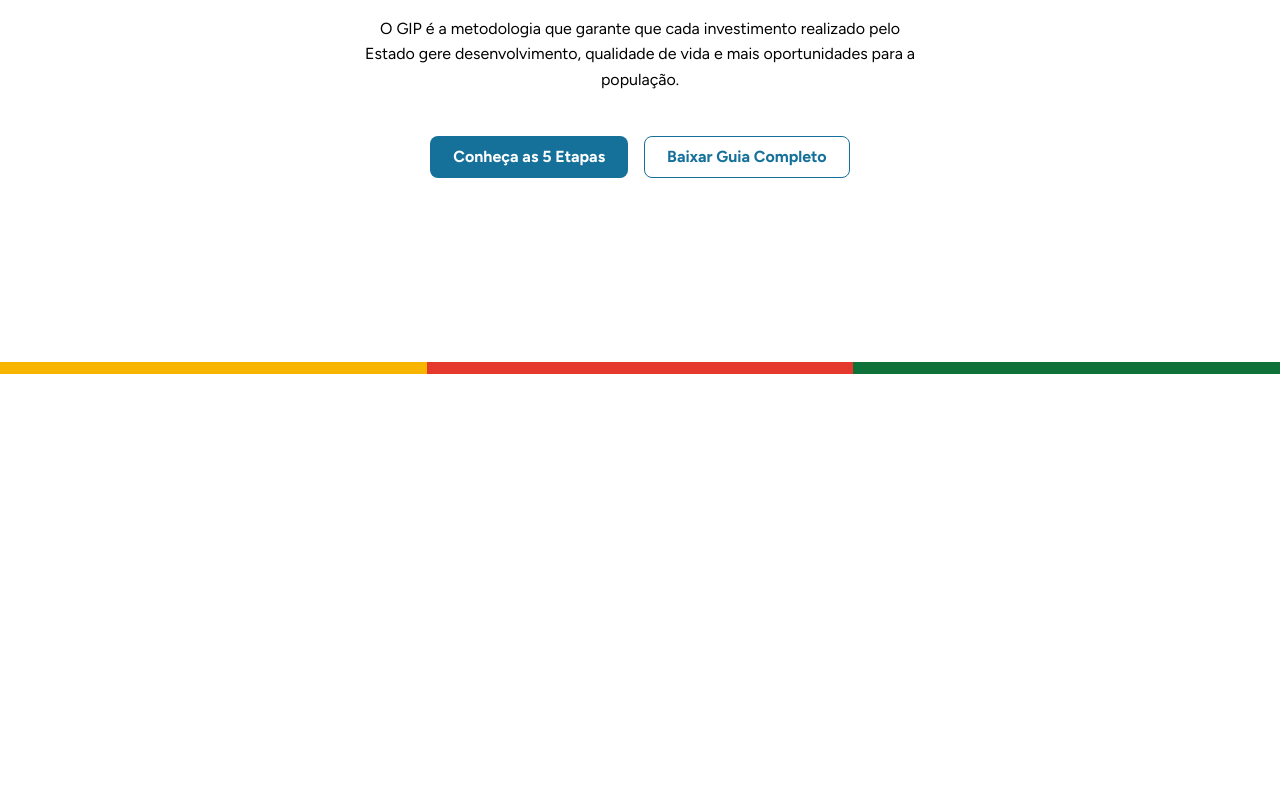
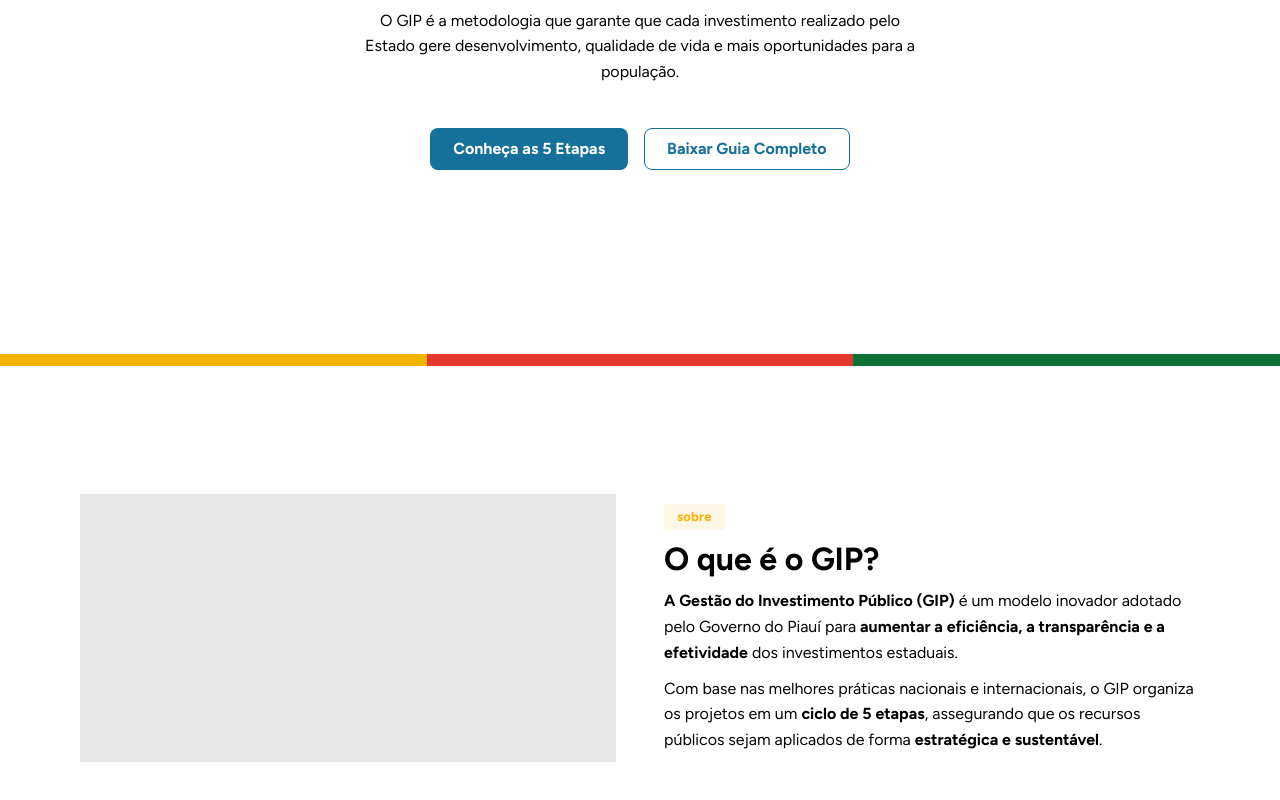
Before and after one commit to FelipeDuan/lp-gip, a Next.js app: page / in a window 1280 px wide. Shown: the part 460-1260 px from the top of the page. Before the commit the page ends 834 px from the top, so only its background shows below. Built offline with nearby package versions, Linux system fonts and the light colour scheme.

Commit message:
feat: sobre section

```diff
--- a/src/app/page.tsx
+++ b/src/app/page.tsx
@@ -1,5 +1,11 @@
 import { Hero } from "@/components/sections/Hero/hero-page";
+import { SobrePage } from "@/components/sections/Sobre/sobre-page";
 
 export default function Home() {
-  return <Hero />;
+  return (
+    <>
+      <Hero />
+      <SobrePage />
+    </>
+  );
 }
--- a/src/components/layouts/header.tsx
+++ b/src/components/layouts/header.tsx
@@ -21,7 +21,7 @@ export function Header() {
   ];
 
   return (
-    <header className="flex items-center py-2 px-5 text-white justify-between bg-primary-600 w-full lg:px-8">
+    <header className="flex items-center py-2 px-5 text-white justify-between bg-primary-600 w-full sm:px-5 md:px-8 xl:px-20">
       <div className="lg:hidden">
         <HeaderLink
           label="Projetos e Programas"
--- a/src/components/sections/Hero/hero-header.tsx
+++ b/src/components/sections/Hero/hero-header.tsx
@@ -15,7 +15,7 @@ export function HeroHeader() {
   ];
 
   return (
-    <header className="flex w-full justify-between items-center px-5 py-2 border-b-2 border-b-border lg:px-8 lg:py-3">
+    <header className="flex w-full justify-between items-center px-5 py-2 border-b-2 border-b-border sm:px-5 md:px-8 xl:px-20">
       <Text fw={700} size="lg">
         Logo
       </Text>
--- /dev/null
+++ b/src/components/sections/Sobre/content.tsx
@@ -0,0 +1,56 @@
+import { Badge, Stack, Text, Title } from "@mantine/core";
+
+export function SobreContent() {
+  // ToDo: verificar se há como refatorar esse conteúdo
+
+  return (
+    <Stack gap={10}>
+      <Badge
+        variant="light"
+        color="yellow"
+        radius="sm"
+        size="lg"
+        tt="lowercase"
+        fw={600}
+      >
+        sobre
+      </Badge>
+
+      <Title order={2} fw={800} lh={1.2} fz={{ base: 24, md: 32 }}>
+        O que é o GIP?
+      </Title>
+
+      <Text
+        c="var(--color-neutral-default)"
+        fz={{ base: "sm", md: "md" }}
+        lh={1.6}
+      >
+        <Text span fw={700}>
+          A Gestão do Investimento Público (GIP)
+        </Text>{" "}
+        é um modelo inovador adotado pelo Governo do Piauí para{" "}
+        <Text span fw={700}>
+          aumentar a eficiência, a transparência e a efetividade
+        </Text>{" "}
+        dos investimentos estaduais.
+      </Text>
+
+      <Text
+        c="var(--color-neutral-default)"
+        fz={{ base: "sm", md: "md" }}
+        lh={1.6}
+      >
+        Com base nas melhores práticas nacionais e internacionais, o GIP
+        organiza os projetos em um{" "}
+        <Text span fw={700}>
+          ciclo de 5 etapas
+        </Text>
+        , assegurando que os recursos públicos sejam aplicados de forma{" "}
+        <Text span fw={700}>
+          estratégica e sustentável
+        </Text>
+        .
+      </Text>
+    </Stack>
+  );
+}
--- /dev/null
+++ b/src/components/sections/Sobre/imagem-lateral.tsx
@@ -0,0 +1,6 @@
+export function SobreImagemLateral() {
+  // ToDo: depois eu tenho que trocar para a imagem
+  return (
+    <div className="w-full sm:w-1/2 min-w-0 aspect-square sm:aspect-[3/4] md:aspect-square lg:aspect-[4/3] xl:aspect-[4/2] bg-neutral-emphasis/10" />
+  );
+}
--- /dev/null
+++ b/src/components/sections/Sobre/sobre-page.tsx
@@ -0,0 +1,23 @@
+"use client";
+
+import { SobreContent } from "./content";
+import { SobreImagemLateral } from "./imagem-lateral";
+
+export function SobrePage() {
+  // ToDo: depois eu tenho que refatorar isso aqui
+  return (
+    <section className="pt-16 pb-8 px-5 md:pt-24 md:pb-12 md:px-8 lg:pt-32 lg:pb-20 lg:px-16 xl:px-20">
+      <div className="mx-auto">
+        <div className="flex flex-col gap-8 sm:flex-row sm:gap-10 lg:gap-12 items-center">
+          {/* Imagem */}
+          <SobreImagemLateral />
+
+          {/* Conteúdo */}
+          <div className="w-full sm:w-1/2 min-w-0">
+            <SobreContent />
+          </div>
+        </div>
+      </div>
+    </section>
+  );
+}
```
